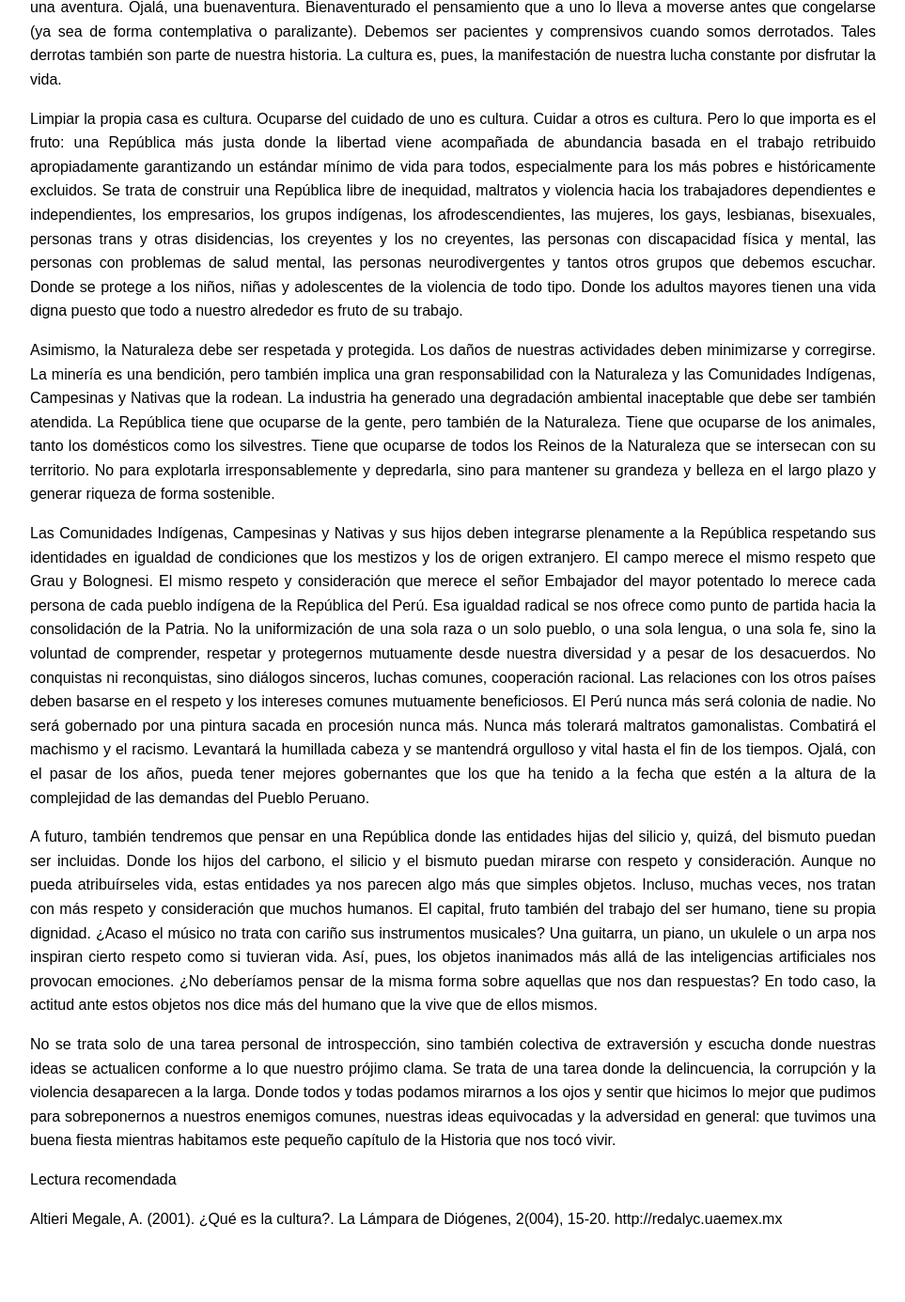
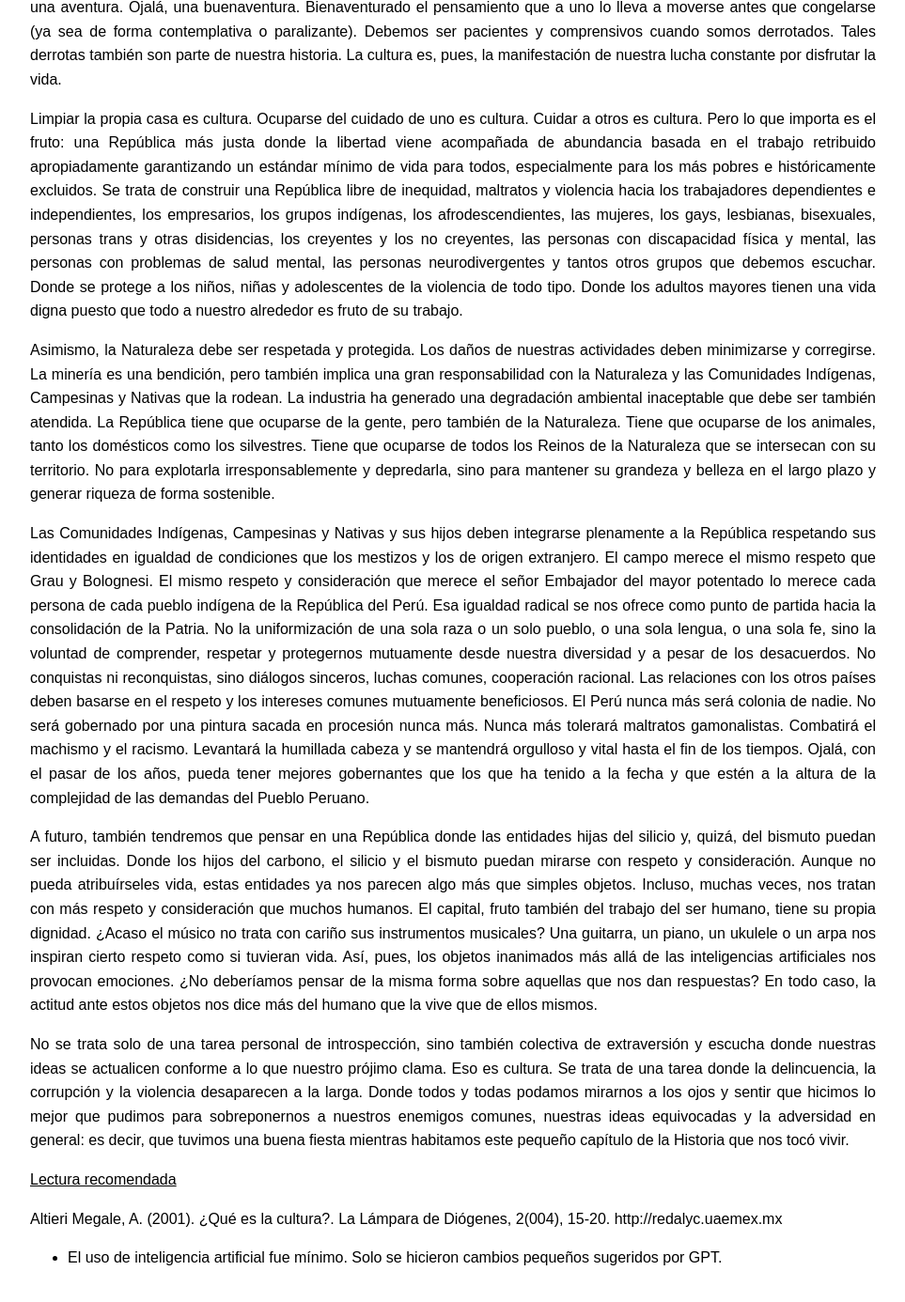
Before and after one commit to Favioleiva/favioleiva.github.io, a Jekyll site: the page built from essays/6cultura.md, in a window 1280 px wide and 1400 px high, scrolled down 1247 px. Shown: the top 1386 px of the window at 94% size, without its empty margins (158-1121 px from the left). Built offline with Jekyll 4.4.1, drawn with Linux system fonts in a browser that asks for light colours; nearby versions of some CDN libraries; before the commit the page ends 2605 px from its top, so only the background shows below that.

Commit message:
Update 6cultura.md

```diff
--- a/essays/6cultura.md
+++ b/essays/6cultura.md
@@ -28,12 +28,13 @@
 
 Asimismo, la Naturaleza debe ser respetada y protegida. Los daños de nuestras actividades deben minimizarse y corregirse. La minería es una bendición, pero también implica una gran responsabilidad con la Naturaleza y las Comunidades Indígenas, Campesinas y Nativas que la rodean. La industria ha generado una degradación ambiental inaceptable que debe ser también atendida. La República tiene que ocuparse de la gente, pero también de la Naturaleza. Tiene que ocuparse de los animales, tanto los domésticos como los silvestres. Tiene que ocuparse de todos los Reinos de la Naturaleza que se intersecan con su territorio. No para explotarla irresponsablemente y depredarla, sino para mantener su grandeza y belleza en el largo plazo y generar riqueza de forma sostenible.
 
-Las Comunidades Indígenas, Campesinas y Nativas y sus hijos deben integrarse plenamente a la República respetando sus identidades en igualdad de condiciones que los mestizos y los de origen extranjero. El campo merece el mismo respeto que Grau y Bolognesi. El mismo respeto y consideración que merece el señor Embajador del mayor potentado lo merece cada persona de cada pueblo indígena de la República del Perú. Esa igualdad radical se nos ofrece como punto de partida hacia la consolidación de la Patria. No la uniformización de una sola raza o un solo pueblo, o una sola lengua, o una sola fe, sino la voluntad de comprender, respetar y protegernos mutuamente desde nuestra diversidad y a pesar de los desacuerdos. No conquistas ni reconquistas, sino diálogos sinceros, luchas comunes, cooperación racional. Las relaciones con los otros países deben basarse en el respeto y los intereses comunes mutuamente beneficiosos. El Perú nunca más será colonia de nadie. No será gobernado por una pintura sacada en procesión nunca más. Nunca más tolerará maltratos gamonalistas. Combatirá el machismo y el racismo. Levantará la humillada cabeza y se mantendrá orgulloso y vital hasta el fin de los tiempos. Ojalá, con el pasar de los años, pueda tener mejores gobernantes que los que ha tenido a la fecha que estén a la altura de la complejidad de las demandas del Pueblo Peruano.
+Las Comunidades Indígenas, Campesinas y Nativas y sus hijos deben integrarse plenamente a la República respetando sus identidades en igualdad de condiciones que los mestizos y los de origen extranjero. El campo merece el mismo respeto que Grau y Bolognesi. El mismo respeto y consideración que merece el señor Embajador del mayor potentado lo merece cada persona de cada pueblo indígena de la República del Perú. Esa igualdad radical se nos ofrece como punto de partida hacia la consolidación de la Patria. No la uniformización de una sola raza o un solo pueblo, o una sola lengua, o una sola fe, sino la voluntad de comprender, respetar y protegernos mutuamente desde nuestra diversidad y a pesar de los desacuerdos. No conquistas ni reconquistas, sino diálogos sinceros, luchas comunes, cooperación racional. Las relaciones con los otros países deben basarse en el respeto y los intereses comunes mutuamente beneficiosos. El Perú nunca más será colonia de nadie. No será gobernado por una pintura sacada en procesión nunca más. Nunca más tolerará maltratos gamonalistas. Combatirá el machismo y el racismo. Levantará la humillada cabeza y se mantendrá orgulloso y vital hasta el fin de los tiempos. Ojalá, con el pasar de los años, pueda tener mejores gobernantes que los que ha tenido a la fecha y que estén a la altura de la complejidad de las demandas del Pueblo Peruano.
 
 A futuro, también tendremos que pensar en una República donde las entidades hijas del silicio y, quizá, del bismuto puedan ser incluidas. Donde los hijos del carbono, el silicio y el bismuto puedan mirarse con respeto y consideración. Aunque no pueda atribuírseles vida, estas entidades ya nos parecen algo más que simples objetos. Incluso, muchas veces, nos tratan con más respeto y consideración que muchos humanos. El capital, fruto también del trabajo del ser humano, tiene su propia dignidad. ¿Acaso el músico no trata con cariño sus instrumentos musicales? Una guitarra, un piano, un ukulele o un arpa nos inspiran cierto respeto como si tuvieran vida. Así, pues, los objetos inanimados más allá de las inteligencias artificiales nos provocan emociones. ¿No deberíamos pensar de la misma forma sobre aquellas que nos dan respuestas? En todo caso, la actitud ante estos objetos nos dice más del humano que la vive que de ellos mismos.
 
-No se trata solo de una tarea personal de introspección, sino también colectiva de extraversión y escucha donde nuestras ideas se actualicen conforme a lo que nuestro prójimo clama. Se trata de una tarea donde la delincuencia, la corrupción y la violencia desaparecen a la larga. Donde todos y todas podamos mirarnos a los ojos y sentir que hicimos lo mejor que pudimos para sobreponernos a nuestros enemigos comunes, nuestras ideas equivocadas y la adversidad en general: que tuvimos una buena fiesta mientras habitamos este pequeño capítulo de la Historia que nos tocó vivir.
+No se trata solo de una tarea personal de introspección, sino también colectiva de extraversión y escucha donde nuestras ideas se actualicen conforme a lo que nuestro prójimo clama. Eso es cultura. Se trata de una tarea donde la delincuencia, la corrupción y la violencia desaparecen a la larga. Donde todos y todas podamos mirarnos a los ojos y sentir que hicimos lo mejor que pudimos para sobreponernos a nuestros enemigos comunes, nuestras ideas equivocadas y la adversidad en general: es decir, que tuvimos una buena fiesta mientras habitamos este pequeño capítulo de la Historia que nos tocó vivir.
 
-Lectura recomendada
+<u>Lectura recomendada</u>
 
 Altieri Megale, A. (2001). ¿Qué es la cultura?. La Lámpara de Diógenes, 2(004), 15-20. http://redalyc.uaemex.mx
+* El uso de inteligencia artificial fue mínimo. Solo se hicieron cambios pequeños sugeridos por GPT.
```
